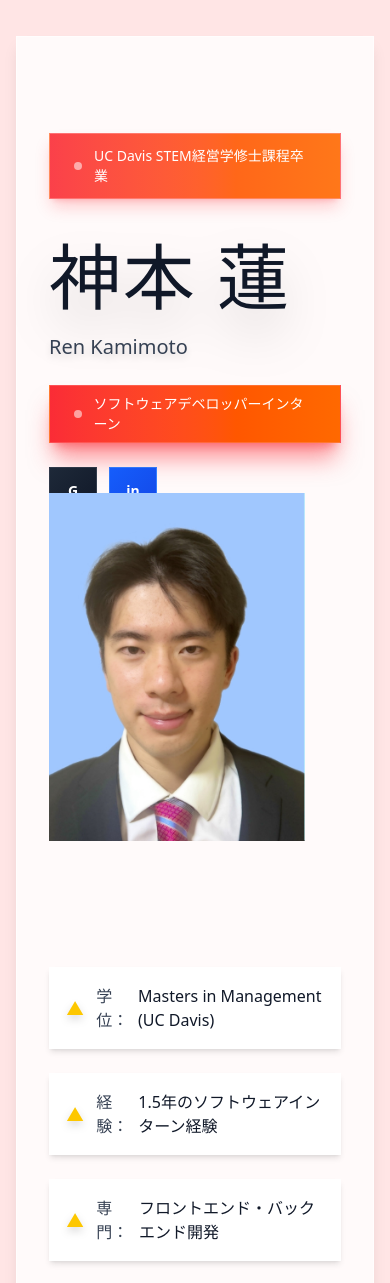
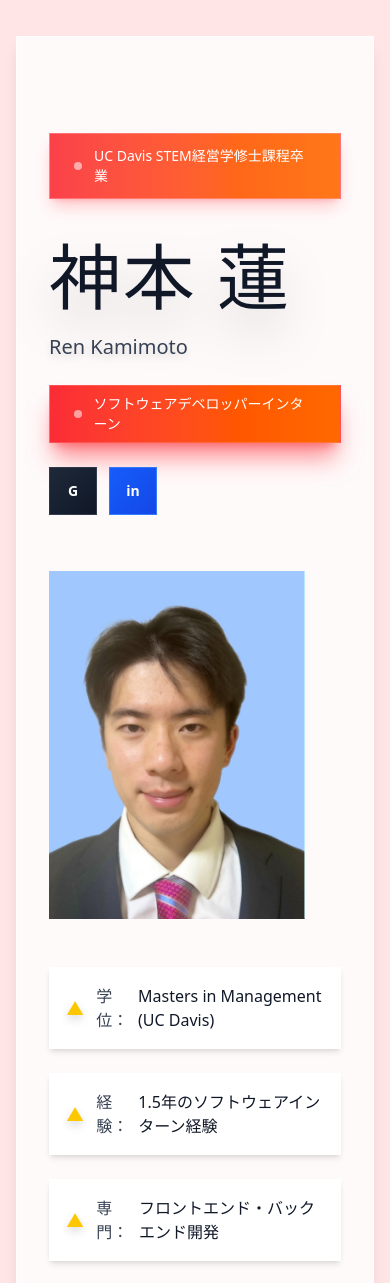
Before and after one commit to 1217Brent/BrentChenPortfolio, a Next.js app in the folder brent-chen-portfolio/: page / in a window 390 px wide. Shown: the top 1283 px of the page. Built offline with nearby package versions, Linux system fonts and the light colour scheme; no server answers.

Commit message:
moved the UC Davis STEM component in hero to be within the same container so Image for profile picture is aligned

```diff
--- a/brent-chen-portfolio/src/app/sections/hero.tsx
+++ b/brent-chen-portfolio/src/app/sections/hero.tsx
@@ -15,6 +15,8 @@ export default function HeroProfile() {
         className="relative max-w-4xl mx-auto mt-5 p-8 pt-24 bg-white/80 backdrop-blur-lg shadow-lg border border-white/60"
         style={{ borderRadius: 0 }}
       >
+        <div className="flex flex-col lg:flex-row justify-between items-start mb-12 gap-8">
+          <div className="flex-1 mb-6 lg:mb-0">
             <div
               className="inline-block bg-gradient-to-r from-red-500/90 to-orange-500/90 backdrop-blur-sm text-white px-6 py-3 text-sm font-medium mb-8 border border-red-300/50 shadow-lg shadow-red-500/25"
               style={{ borderRadius: 0 }}
@@ -24,8 +26,6 @@ export default function HeroProfile() {
                 UC Davis STEM経営学修士課程卒業
               </div>
             </div>
-        <div className="flex flex-col lg:flex-row justify-between items-start mb-12 gap-8">
-          <div className="flex-1 mb-6 lg:mb-0">
             <h1 className="text-7xl font-light text-gray-900 mb-3 tracking-wide leading-tight drop-shadow-2xl">
               神本 蓮
             </h1>
@@ -56,7 +56,7 @@ export default function HeroProfile() {
               </a>
             </div>
           </div>
-
+          <div className="flex-1 flex justify-end items-start">
             <Image
               src="/KamimotoRen.webp"
               alt="Ren Kamimoto"
@@ -64,10 +64,11 @@ export default function HeroProfile() {
               height={256}
               style={{
                 objectFit: "contain",
-              transform: "translateY(-78px)",
               }}
             />
           </div>
+        </div>
+
         <div className="grid grid-cols-1 md:grid-cols-2 gap-6 mb-12">
           <div
             className="flex items-center text-base bg-white/90 backdrop-blur-md p-4 border border-white/60 shadow-md"
```
Lines whose indentation alone changed are shown as unchanged.
